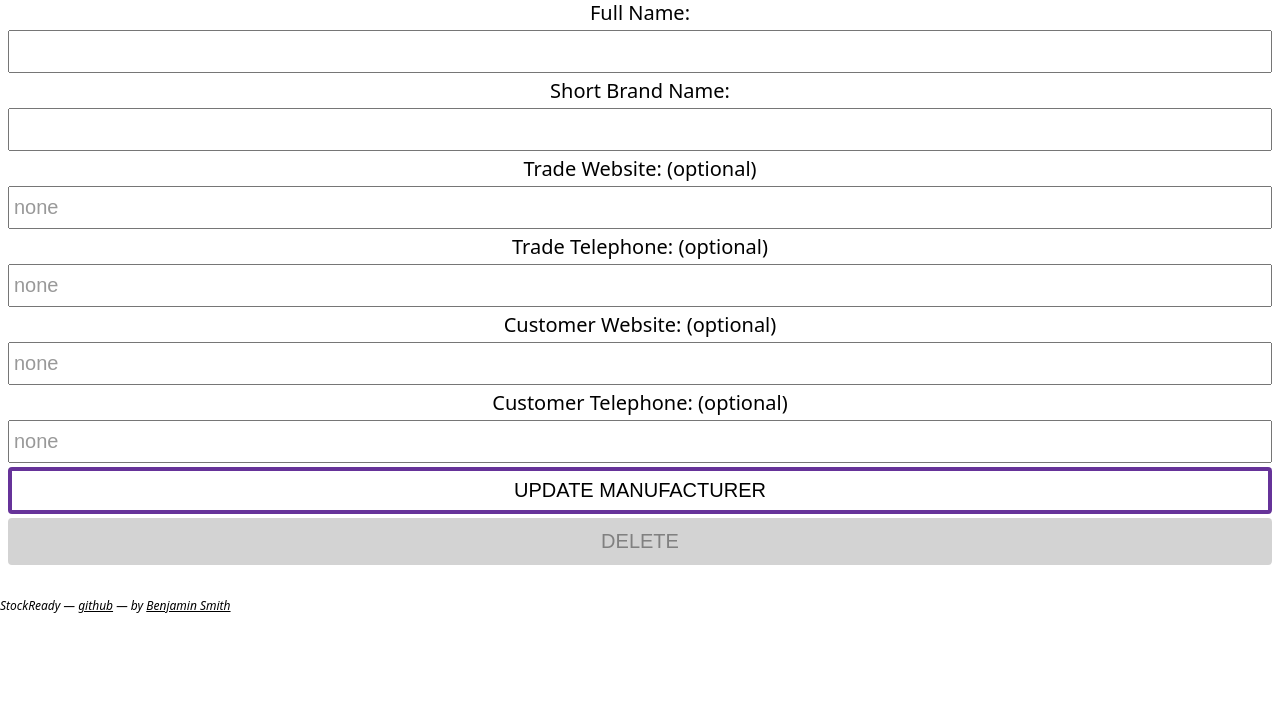
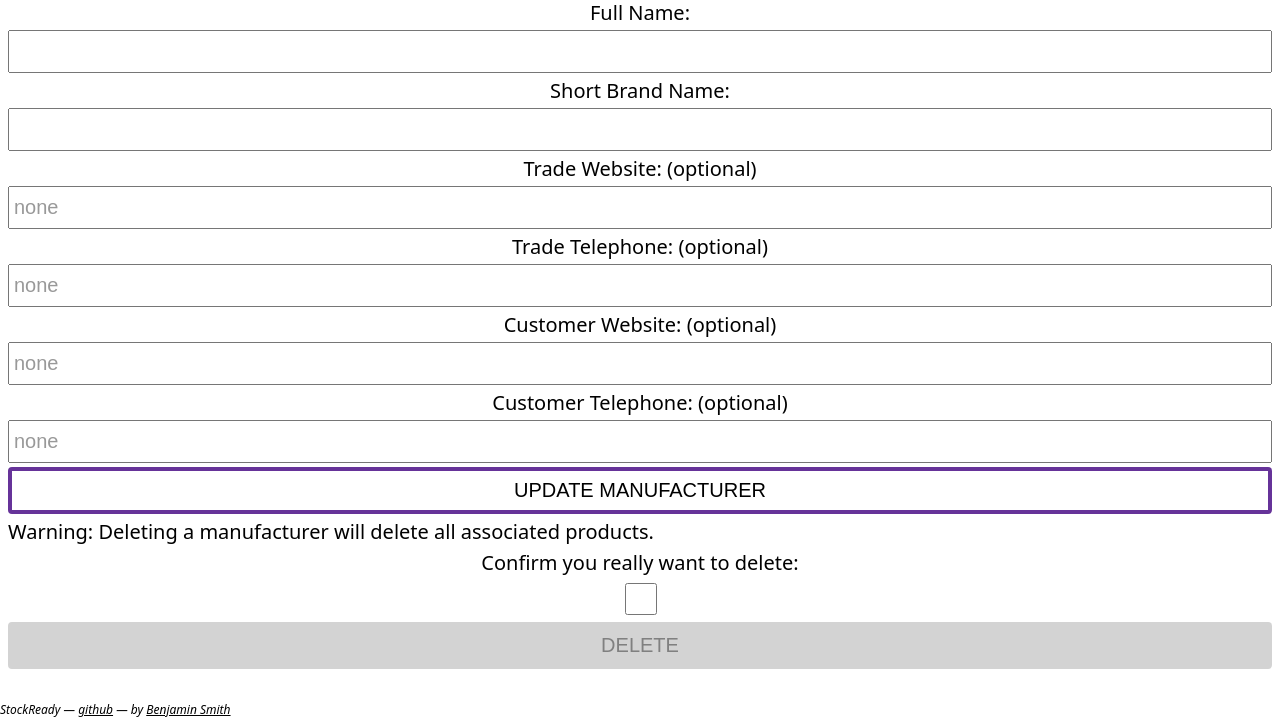
Before and after one commit to bsmith/StockReady, a Flask app: template templates/manufacturers/edit.html.j2 in a window 1280 px wide. Shown: the part 98-816 px from the top of the page. Before the commit the page ends 711 px from the top, so only its background shows below. Run offline with Flask 2, Linux system fonts and the light colour scheme; the template is opened without the code that fills it, so the values that code supplies are empty; some web fonts are replaced.

Commit message:
🗃️ Cascading deletes!
For product types and manufacturers, enable cascading deletes if the user checks
a confirmation box

```diff
--- a/controllers/manufacturers_controller.py
+++ b/controllers/manufacturers_controller.py
@@ -67,5 +67,7 @@ def update_manufacturer(id):
 
 @manufacturers_blueprint.route('/manufacturers/<int:id>/delete', methods=["POST"])
 def delete_manufacturer(id):
+    if 'confirm_delete' not in request.form:
+        return redirect(url_for('.edit_manufacturer', id=id))
     manufacturer_repository.delete(id)
     return redirect(url_for('.manufacturers'))
--- a/controllers/product_types_controller.py
+++ b/controllers/product_types_controller.py
@@ -52,5 +52,7 @@ def update_product_type(id):
 
 @product_types_blueprint.route('/product_types/<int:id>/delete', methods=["POST"])
 def delete_product_type(id):
+    if 'confirm_delete' not in request.form:
+        return redirect(url_for('.edit_product_type', id=id))
     product_type_repository.delete(id)
     return redirect(url_for('.product_types'))
--- a/db/stockready_ddl.sql
+++ b/db/stockready_ddl.sql
@@ -23,11 +23,11 @@ CREATE TABLE products (
     id SERIAL PRIMARY KEY,
     -- details aligned with manufacturer
     mpn TEXT NOT NULL,
-    manufacturer_id INT NOT NULL REFERENCES manufacturers (id),
+    manufacturer_id INT NOT NULL REFERENCES manufacturers (id) ON DELETE CASCADE,
     -- description and type of product
     short_description TEXT NOT NULL,
     long_description TEXT,
-    product_type_id INT NOT NULL REFERENCES product_types (id),
+    product_type_id INT NOT NULL REFERENCES product_types (id) ON DELETE CASCADE,
     -- product features
     screen_size FLOAT,
     -- stock and costs
--- a/templates/manufacturers/edit.html.j2
+++ b/templates/manufacturers/edit.html.j2
@@ -24,7 +24,10 @@
     <input id="um-customer-telephone" name="customer_telephone" type="tel" value="{{ manufacturer.customer_telephone|default('', True) }}" placeholder="None">
     <button type="submit">update manufacturer</button>
 </form>
-<form method="POST" action="{{ url_for('.delete_manufacturer', id=manufacturer.id) }}">
+<form class="delete-manufacturer" method="POST" action="{{ url_for('.delete_manufacturer', id=manufacturer.id) }}">
+    <p>Warning: Deleting a manufacturer will delete all associated products.</p>
+    <label for="dm-confirm-delete">Confirm you really want to delete:</label>
+    <input id="'dm-confirm-delete" name="confirm_delete" type="checkbox">
     <button class="danger" type="submit" {% if not allow_delete %}disabled aria-disabled="true"{% endif %}>delete</button>
 </form>
 {% endblock %}
--- a/templates/product_types/edit.html.j2
+++ b/templates/product_types/edit.html.j2
@@ -15,6 +15,9 @@
     <button type="submit">update product type</button>
 </form>
 <form class="delete-product-type" method="POST" action="{{ url_for('.delete_product_type', id=product_type.id) }}">
+    <p>Warning: Deleting a product type will delete all associated products.</p>
+    <label for="dpt-confirm-delete">Confirm you really want to delete:</label>
+    <input id="dpt-confirm-delete" name="confirm_delete" type="checkbox">
     <button class="danger" type="submit" {% if not allow_delete %}disabled aria-disabled="true"{% endif %}>delete</button>
 </form>
 {% endblock %}
```
